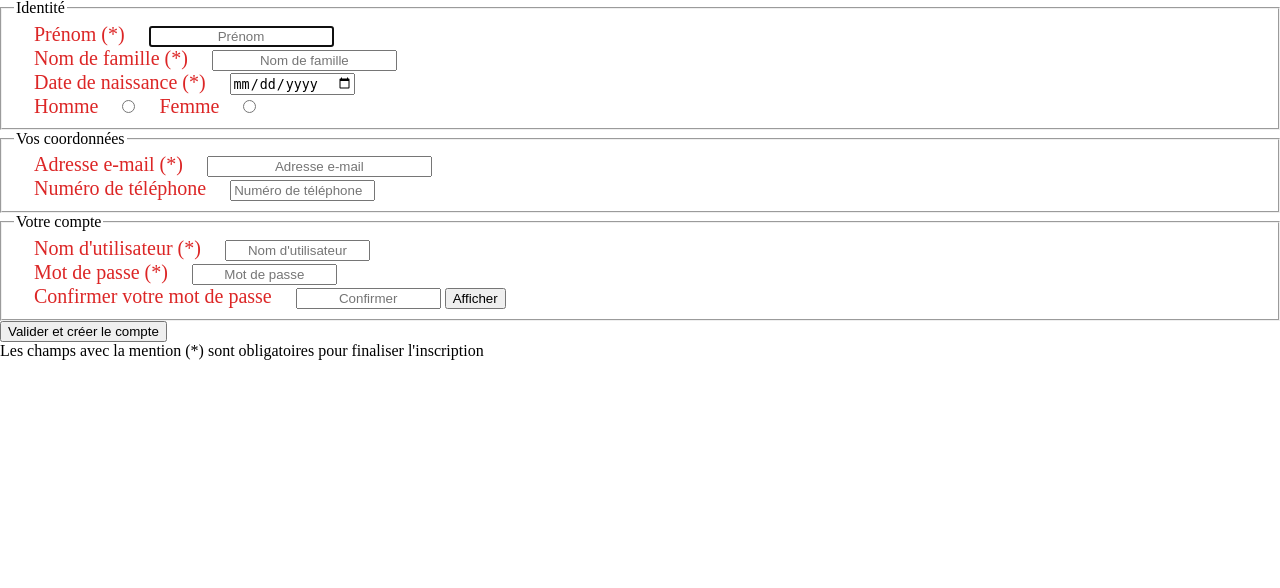
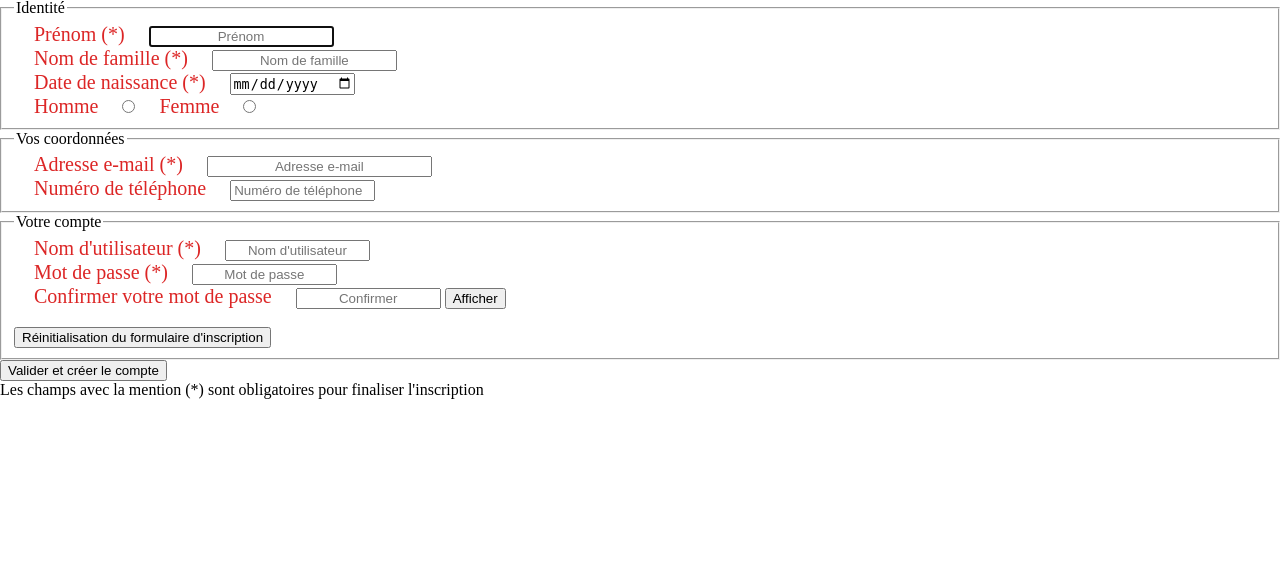
Before and after one commit to AntoineDelenclos/projet_maison_connectee, a PHP site: page /sign_in.php in a window 1280 px wide. Shown: the part 76-664 px from the top of the page. Run offline with PHP 8.4, Linux system fonts and the light colour scheme.

Commit message:
Update sign_in.php

```diff
--- a/Projet/sign_in.php
+++ b/Projet/sign_in.php
@@ -79,6 +79,9 @@
                 <label for="cfrm_pwd">Confirmer votre mot de passe</label>
                 <input class="chatbox" type="password" id="cfrm_pwd" name="cfrm_pwd" required placeholder="Confirmer" size="15">
                 <button type="button" id="eye">Afficher</button>
+                <br>
+                <br>
+                <input type="reset" id="reset_s" value="Réinitialisation du formulaire d'inscription">
 
             </fieldset>
             <?php $_SESSION['uid']="Moi";?>
```
